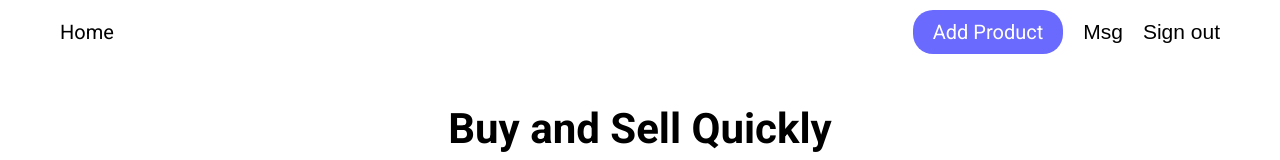
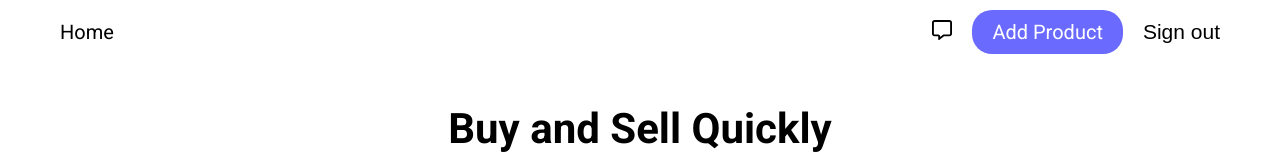
Before and after one commit to JelaJs/sellBuy-Vue3-app, a Vue app: page / in a window 1280 px wide. Shown: the top 160 px of the page. Built offline with nearby package versions, Linux system fonts and the light colour scheme; no server answers; the database is empty; sample sign-in values are in the browser's storage.

Commit message:
Nav icon added.

```diff
--- a/src/App.vue
+++ b/src/App.vue
@@ -4,8 +4,14 @@
       <RouterLink to="/">Home</RouterLink>
       <RouterLink to="/login" v-if="!isLoggedIn">Login</RouterLink>
       <div v-if="isLoggedIn" class="btn-link-wrap">
+        <button v-if="curUserId" @click="goToMsgPage">
+          <svg xmlns="http://www.w3.org/2000/svg" viewBox="0 0 512 512">
+            <path
+              d="M160 368c26.5 0 48 21.5 48 48v16l72.5-54.4c8.3-6.2 18.4-9.6 28.8-9.6H448c8.8 0 16-7.2 16-16V64c0-8.8-7.2-16-16-16H64c-8.8 0-16 7.2-16 16V352c0 8.8 7.2 16 16 16h96zm48 124l-.2 .2-5.1 3.8-17.1 12.8c-4.8 3.6-11.3 4.2-16.8 1.5s-8.8-8.2-8.8-14.3V474.7v-6.4V468v-4V416H112 64c-35.3 0-64-28.7-64-64V64C0 28.7 28.7 0 64 0H448c35.3 0 64 28.7 64 64V352c0 35.3-28.7 64-64 64H309.3L208 492z"
+            />
+          </svg>
+        </button>
         <RouterLink class="add-prod-link" to="/user">Add Product</RouterLink>
-        <button v-if="curUserId" @click="goToMsgPage">Msg</button>
         <button @click="handleSignout">Sign out</button>
       </div>
     </nav>
@@ -93,6 +99,11 @@ const goToMsgPage = () => {
   cursor: pointer;
 }
 
+svg {
+  width: 20px;
+  height: 20px;
+}
+
 /**Transition */
 .page-enter-active,
 .page-leave-active {
```
